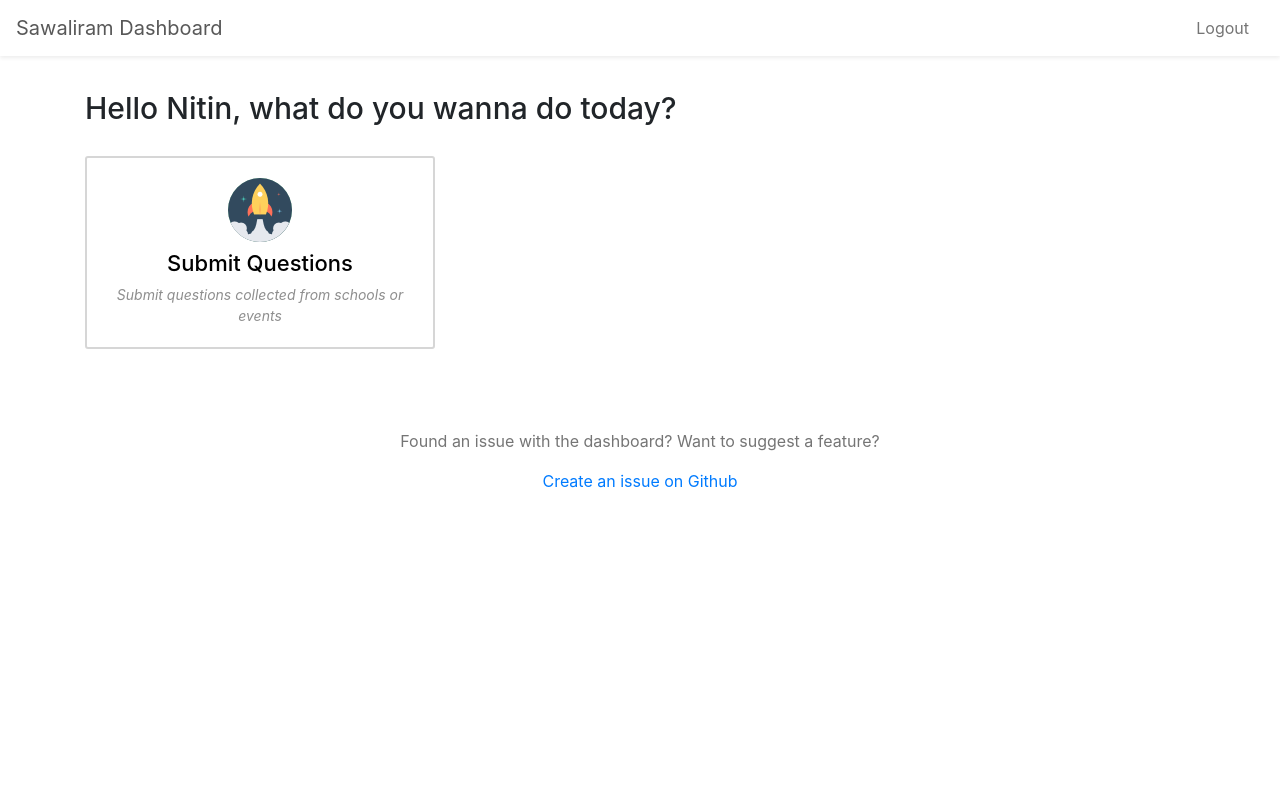
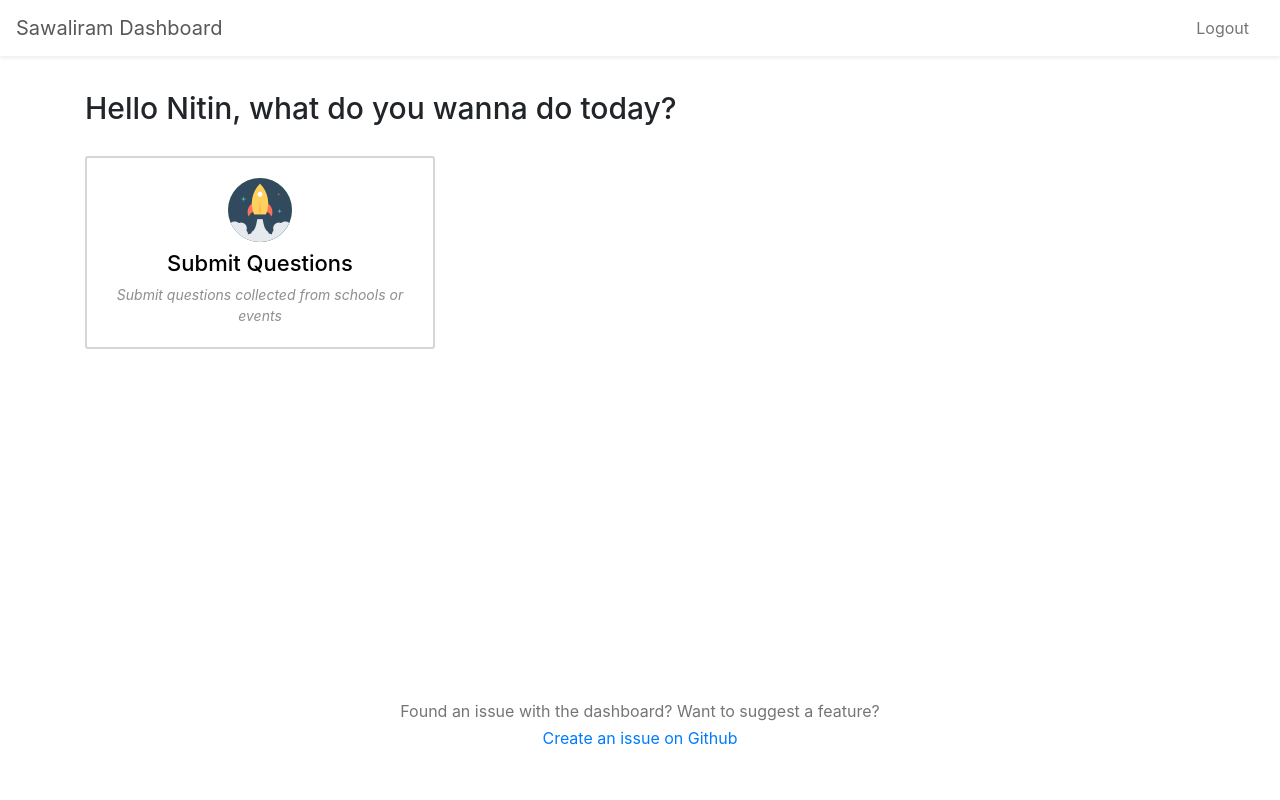
Before and after one commit to sawaliram/sawaliram, a Django app: page /dashboard/ in a window 1280 px wide. Run offline with Django 3.2, Linux system fonts and the light colour scheme; some libraries are stand-ins or nearby versions.

Commit message:
The footer now stays at the bottom of every page

```diff
--- a/dashboard/static/css/style.css
+++ b/dashboard/static/css/style.css
@@ -1,5 +1,13 @@
 
 /* ----- General styles ----- */
+
+body {
+    min-height: 100vh;
+}
+
+.flex-grow {
+    flex: 1;
+ }
 
 .navbar {
     background-color: #fff;
@@ -30,6 +38,10 @@ footer {
     padding: 20px;
     padding-bottom: 50px;
     color: #757575;
+}
+
+footer p {
+    margin-bottom: 3px;
 }
 
 /* ----- Home styles ----- */
--- a/dashboard/templates/dashboard/base.html
+++ b/dashboard/templates/dashboard/base.html
@@ -10,7 +10,7 @@
 
         <title>{% block title %} {% endblock %}</title>
     </head>
-    <body>
+    <body class="d-flex flex-column">
 
         <nav class="navbar fixed-top navbar-light shadow-sm">
             <a class="navbar-brand" href="{% url 'dashboard:dashboard_home' %}">
@@ -21,7 +21,7 @@
             </div>
         </nav>
 
-        <div class="container sawaliram-container">
+        <div class="container sawaliram-container flex-grow">
             {% block content %} {% endblock %}
         </div>
 
```
